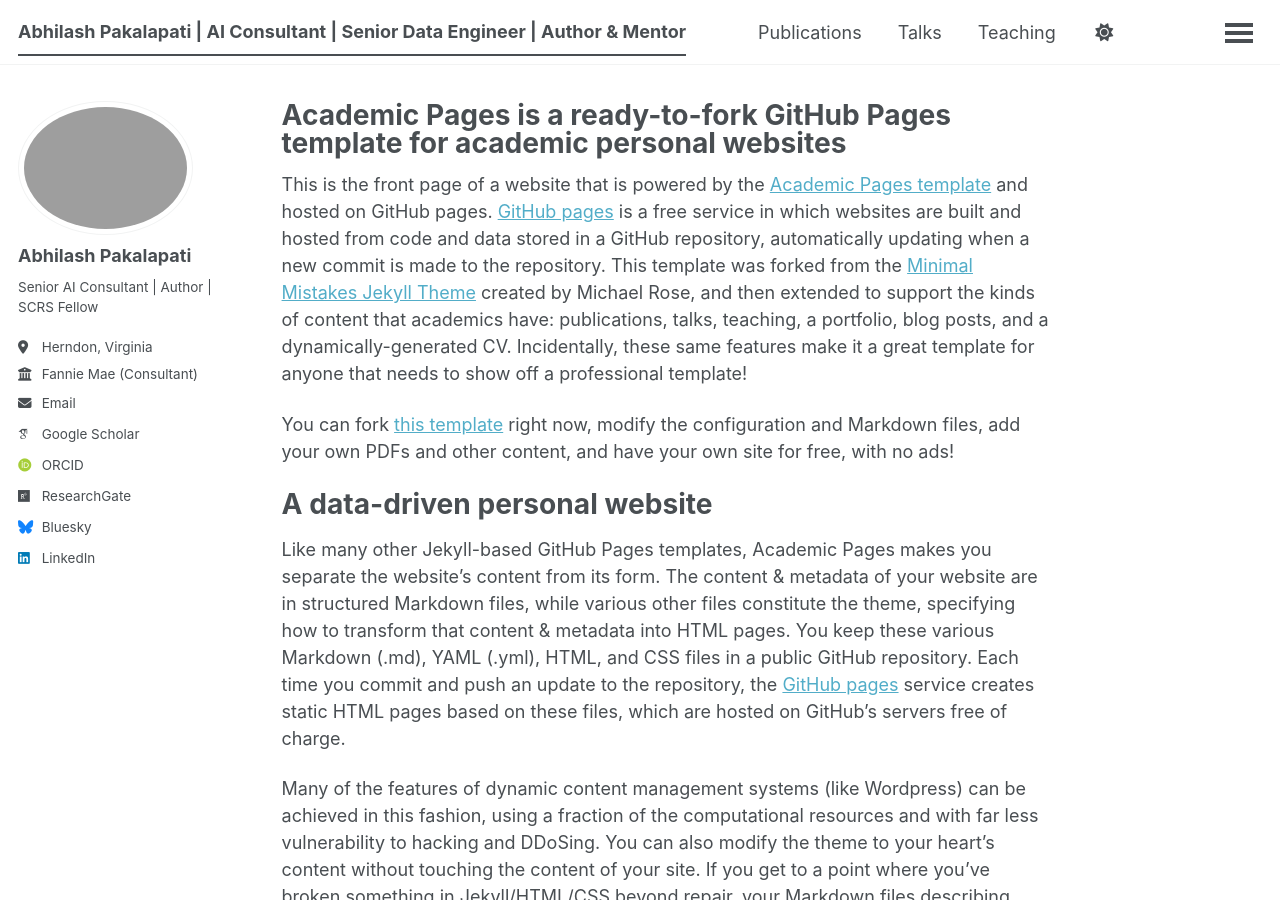
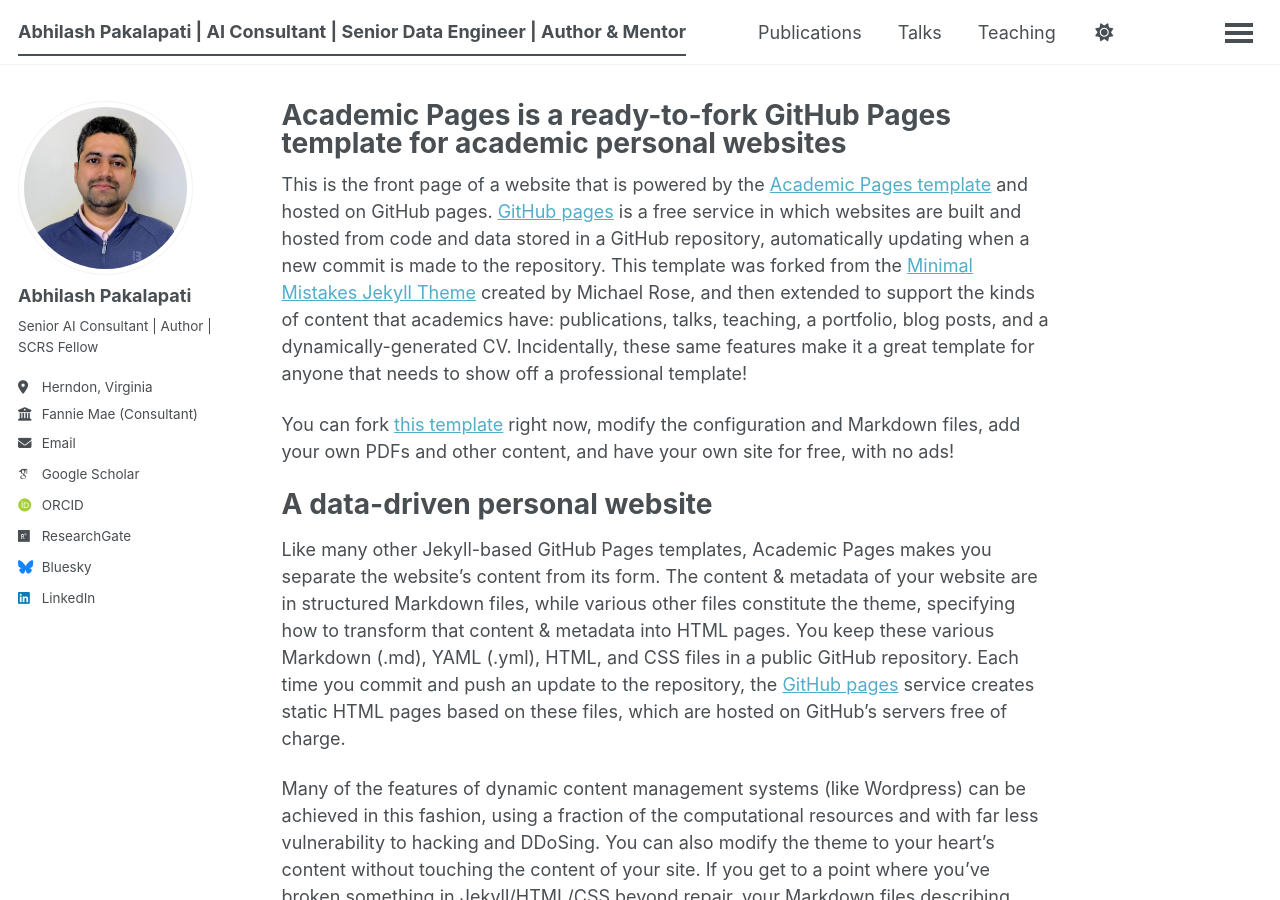
Before and after one commit to abhilashpakalapati/abhilashpakalapati.github.io, a Jekyll site: the page built from _pages/about.md, in a window 1280 px wide and 900 px high. Built offline with Jekyll 4.4.1, drawn with Linux system fonts in a browser that asks for light colours; some web fonts are replaced; a script bundle is joined from its source files by our own code; library files that are not in the unit come from our copies.

Commit message:
Update _config.yml

```diff
--- a/_config.yml
+++ b/_config.yml
@@ -23,7 +23,7 @@
 #               Additional customization can be done by editing /_includes/author-profile.html
 author:
   # Biographic information
-  avatar           : "abhilash-headshot.jpg"
+  avatar           : "abhilash-pakalapati.jpg"
   name             : "Abhilash Pakalapati"
   pronouns         : # example: "she/her"
   bio              : "Senior AI Consultant | Author | SCRS Fellow"
```
